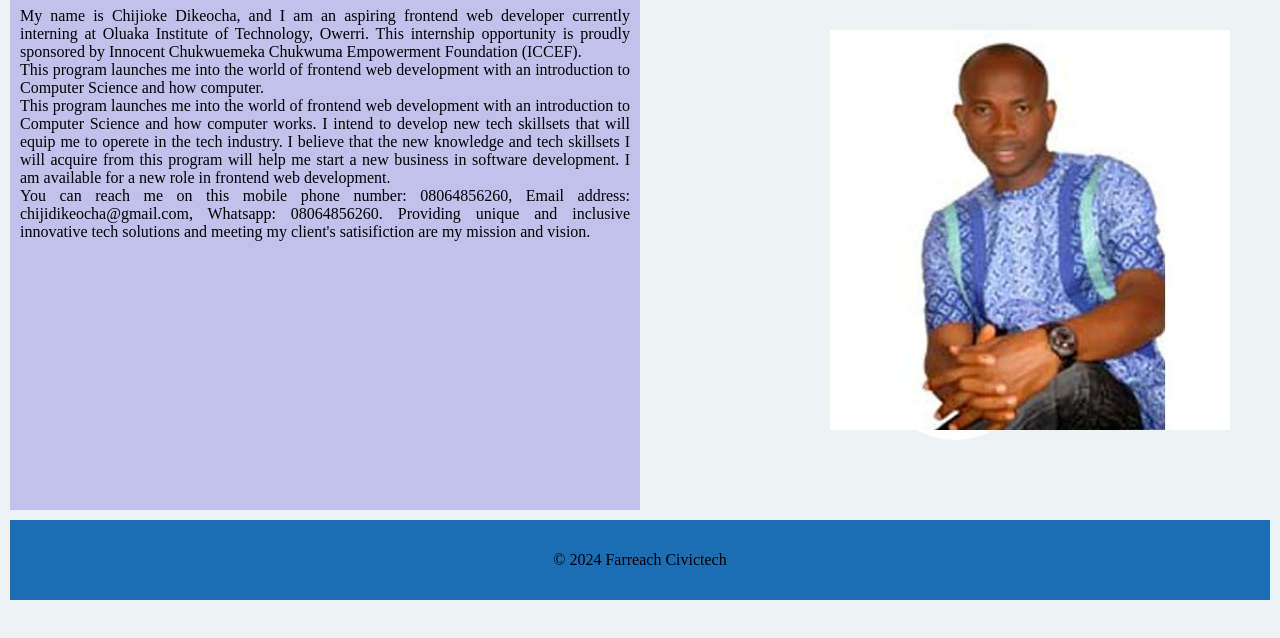
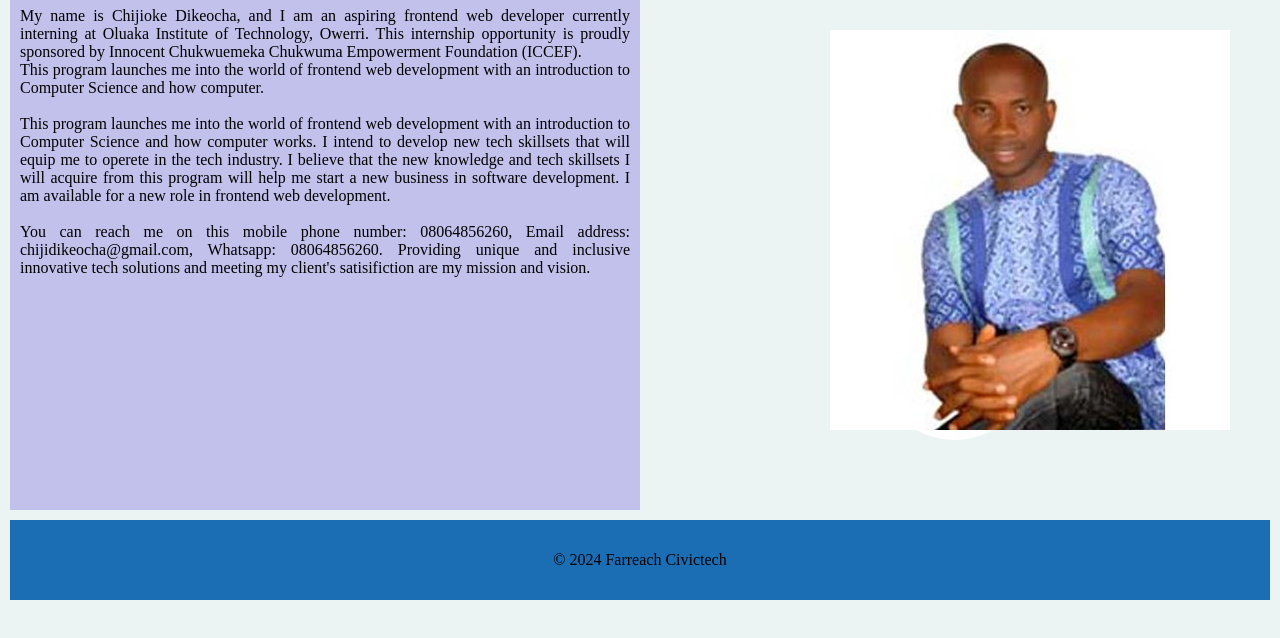
Before and after one commit to ChijiDikeocha/About_me, a plain HTML site: page index.html in a window 1280 px wide. Shown: the part 110-748 px from the top of the page. Drawn offline with Linux system fonts and the light colour scheme.

Commit message:
Paragraph modified

```diff
--- a/index.html
+++ b/index.html
@@ -29,7 +29,7 @@
                 <h1>Brief Introduction About Me</h1>
             </aside>
             <p class="paragraph"> My name is Chijioke Dikeocha, and I am an aspiring frontend web developer<dr> currently interning at Oluaka Institute of Technology, Owerri. This internship opportunity is proudly sponsored by Innocent Chukwuemeka Chukwuma Empowerment Foundation (ICCEF). <br>
-                This program launches me  into the world of frontend web development with an introduction to Computer Science and how computer. <br> This program launches me  into the world of frontend web development with an introduction to Computer Science and how computer works. I intend to develop new tech skillsets that will equip me to operete in the tech industry. I believe that the new knowledge and tech skillsets I will acquire from this program will help me start a new business in software development. I am available for a new role in frontend web development.<br>
+                This program launches me  into the world of frontend web development with an introduction to Computer Science and how computer. <br><br> This program launches me  into the world of frontend web development with an introduction to Computer Science and how computer works. I intend to develop new tech skillsets that will equip me to operete in the tech industry. I believe that the new knowledge and tech skillsets I will acquire from this program will help me start a new business in software development. I am available for a new role in frontend web development.<br><br>
                 You can reach me on this mobile phone number: 08064856260, Email address: chijidikeocha@gmail.com, Whatsapp: 08064856260. Providing unique and inclusive innovative tech solutions and meeting my client's satisifiction are my mission and vision.</p>
             </div>
             <div class="box2">
```
